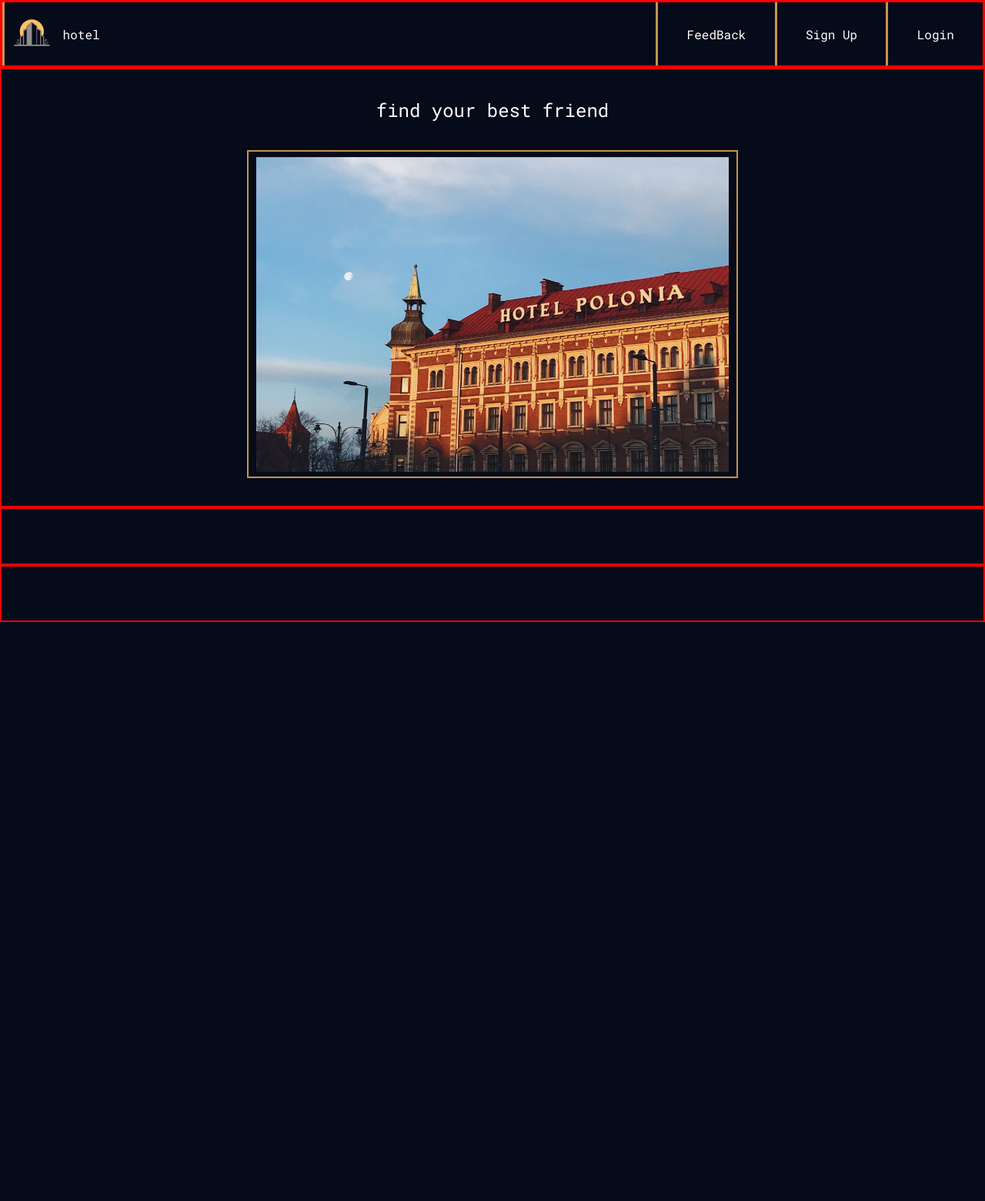
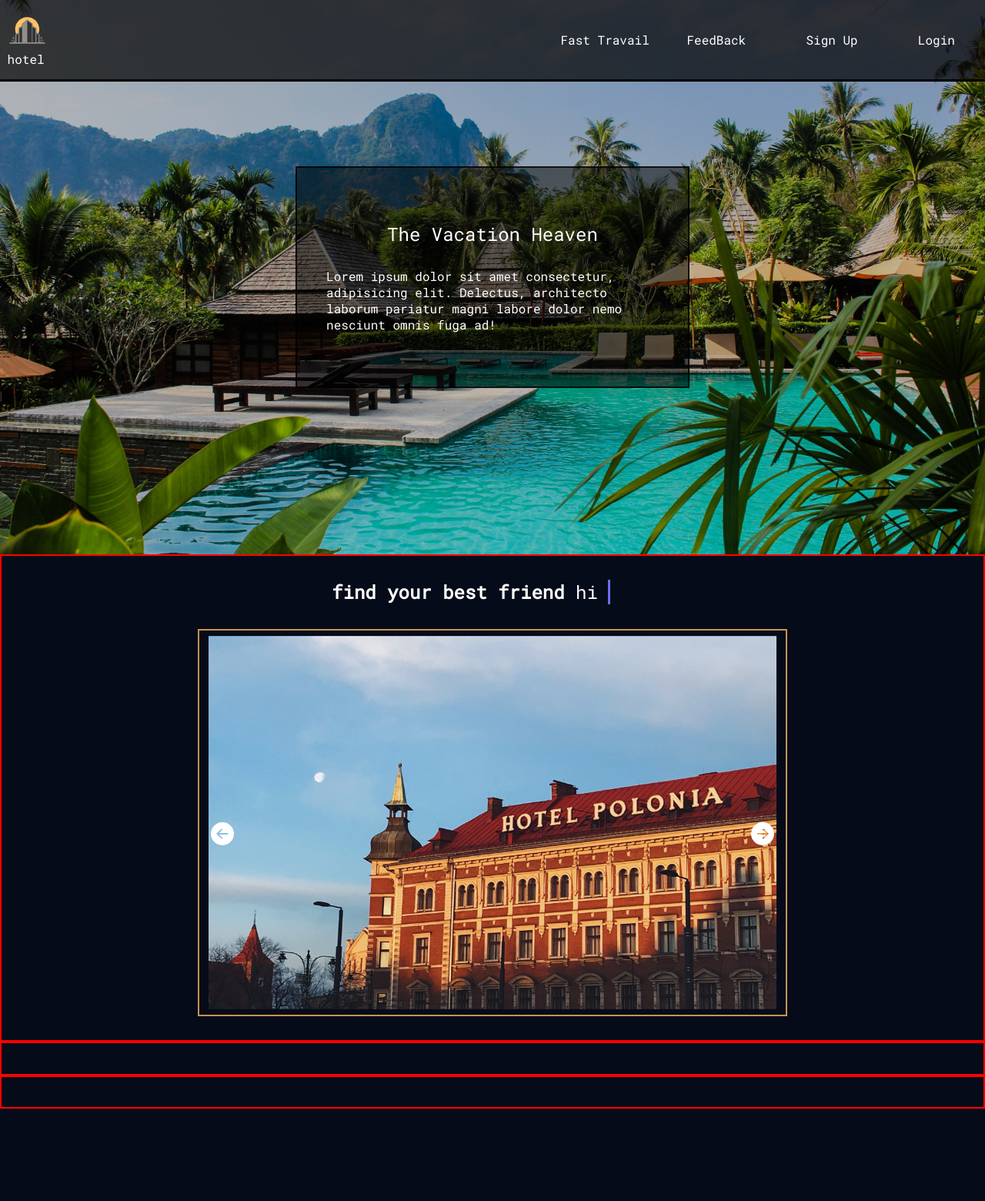
Before and after one commit to CaptainHmD/Hotel-website, a PHP site: page /public/views/index.html in a window 1280 px wide. Shown: the top 1560 px of the page at 77% size. Before the commit the page ends 808 px from the top, so only its background shows below. Run offline with PHP 8.4, Linux system fonts and the light colour scheme.

Commit message:
rebuild layout   navbar , page style

```diff
--- a/public/css/style.css
+++ b/public/css/style.css
@@ -20,7 +20,7 @@ body {
   flex-direction: column;
   height: 100vh;
   margin: 0;
-  overflow: hidden;
+  /* overflow: hidden; */
 }
 * {
   box-sizing: border-box;
@@ -28,7 +28,7 @@ body {
   padding: 0;
 }
 
-h1,h2,h3,a,p,span,svg{
+h1,h2,h3,h4,h5,a,p,span,svg{
     font-family: 'Roboto Mono', monospace;
     font-weight: 400;
     color: white;
@@ -45,9 +45,13 @@ a{
 nav {
   display: flex;
     width: 100%;
-    border: 3px solid red;
+    border-bottom:solid 3px  black;
     /* height: auto; */
+    background-color: rgb(0, 0, 0,0.7);
 
+}
+#navbar{
+  position: absolute;
 }
 
 #logo {
@@ -68,13 +72,12 @@ nav > .nav-section{
     padding: 1rem  0.6rem ;
     display: flex; /* to add gap between logo and website name*/
     gap: 1rem;
-    border-left: 3px solid #c49450 ;
-    justify-content: center;
+    justify-content:space-around;
     align-items: center;
 }
 #logo-section{
     flex-basis: calc(100%/1.5);
-    justify-content: start;
+    justify-content: space-between;
 }
 #feedback-section{
     flex-grow: 1;
@@ -87,6 +90,63 @@ nav > .nav-section{
 }
 
 /* end nav */
+
+
+
+#img-full-fill{
+  width: 100%;
+  height: 100%;
+  background: linear-gradient(rgba(0,0,0,0.3),rgba(0,0,0,0.2)),url('../resources/hotel-images/main1.jpg');
+  background-size:cover ;
+  background-repeat: no-repeat;
+  background-position: center;
+  position: static;
+
+  display: block;
+}
+.title-text-section{
+  position: relative;
+  width: 40%;
+  height: 40%;
+  background-color: rgba(0,0,0,0.5);
+  border:rgba(0,0,0,0.8) solid 2px;
+  top: 30%;
+  left: 30%;
+  display: flex;
+  flex-direction: column;
+  justify-content: center;
+  align-items: center;
+  gap: 10%;
+}
+.title{
+
+}
+
+.info-text{
+  width: 85%;
+}
+
+
+
+
+
+
+
+
+
+
+
+
+
+
+
+
+
+
+
+/* end of main page view */
+
+
 
 main > article{
   display: flex;
@@ -110,6 +170,13 @@ main > article .article-section{
 } */
 
 
+.text-title{
+  font-weight: 600
+}
+#text-animation{
+  /* position: relative; */
+}
+
 
 #img-text-section{
   display: flex;
@@ -117,14 +184,67 @@ main > article .article-section{
   justify-content: space-evenly;
   align-items: center;
 }
+
 #img-section{
-
-  width: 50%;
-  height: 75%;
+  position: relative;
+  width: 60%;
+  height: 80%;
   border: #c49450 solid 2px;
   display: flex;
   justify-content: center;
 }
+#next-arrow{
+  position: absolute;
+  right:  2%;
+  top: 50%;
+
+}
+
+#previous-arrow{
+position: absolute;
+  left: 2%;
+  top: 50%;
+}
+.bi-arrow{
+
+}
+
+#text-section{
+  display: flex;
+  justify-content: center;
+}
+
+
+#text-animation{
+  position: relative;
+}
+#text-animation::after{
+content: "";
+  position: absolute;
+  top: 0;
+  left: 0;
+  height: 100%;
+  width: 100%;
+  background-color:var(--background-color);
+  border-left: 3px solid rgb(109, 109, 240);
+  animation: typing 3s steps(12) infinite;
+
+}
+#text-animation::before{
+  content: attr(data-text);
+}
+
+
+@keyframes typing {
+  40%, 60%{
+    left:calc(100%);
+   }
+   100%{
+    left:0%;
+  }
+}
+
+
 
 #img-section > img {
   width: 97%;
--- a/public/js/script.js
+++ b/public/js/script.js
@@ -0,0 +1,26 @@
+const textAnimation = document.querySelector('#text-animation');
+
+let textCounter = 0
+textAnimation.addEventListener('animationiteration', (event) => {
+    console.log('end of iteration');
+    if(textCounter===0){
+        textAnimation.dataset.text="hi guys "
+        textCounter++
+    }else if(textCounter===1){
+        textAnimation.dataset.text="im hamad"
+        textCounter++
+
+    }else if(textCounter===2){
+        textAnimation.dataset.text="i like"
+        textCounter++
+
+    }else if(textCounter===3){
+        textAnimation.dataset.text="nothing !!"
+        textCounter++
+
+    }else if(textCounter===4){
+        textAnimation.dataset.text="end of e"
+        textCounter=0
+
+    }
+});
--- a/public/views/index.html
+++ b/public/views/index.html
@@ -11,19 +11,22 @@
 
 <body>
     <!-- <div class="container"> -->
-    <nav>
+    <nav id="navbar">
         <div class="nav-section" id="logo-section">
-            <a href="#">
+            <div> <a href="#">
                 <img id="logo" src="../resources/icons/a6c89eb25f20c37a608f1cef9ca70d24.svg" alt="">
             </a>
             <a href="#">
                 <h1 class="nav-text">hotel</h1>
-            </a>
+            </a></div>
+
+            <!-- must be list and reveal result on hover -->
+            <h2 class="nav-section nav-text" id="fast-travail">Fast Travail</h2>
 
         </div>
         <div class="nav-section" id="feedback-section">
 
-            <h2 class="nav-text">FeedBack</h2>
+            <a href=""><h2 class="nav-text">FeedBack</h2></a>
         </div>
 
         <div class="nav-section" id="register-section">
@@ -32,20 +35,46 @@
             </h1>
         </div>
         <div class="nav-section" id="login-logout-section">
-            <h2 class="nav-text">Login</h2>
+            <a href=""><h2 class="nav-text">Login</h2></a>
         </div>
     </nav>
 
     <main>
+
+        <article class="main-page-view">
+    <div id="img-full-fill">
+
+        <div class="title-text-section">
+                <div class="title">
+                    <h1>The Vacation Heaven</h1>
+                </div>
+                <h4 class="info-text">
+                    Lorem ipsum dolor sit amet consectetur, adipisicing elit. Delectus, architecto laborum pariatur magni labore dolor nemo nesciunt omnis fuga ad!
+                </h4>
+        </div>
+
+
+    </div>
+        </article>
+
+        <!-- <div class="article-section"></div> -->
+    <!-- after main view will be our services then the text animation and img swapping -->
         <article>
             <div class="article-section" id="img-text-section">
-                <div id="text-animation">
-                    <h1 id="text-title">find your best friend</h1>
+
+                <div id="text-section">
+                    <h1 class="text-title">find your best friend&nbsp;<span id="text-animation" data-text="hi im span"></span></h1>
                 </div>
                 <div id="img-section">
+                    <div id="next-arrow"><svg xmlns="http://www.w3.org/2000/svg" width="30" height="16%" fill="currentColor" class="bi bi-arrow-right-circle-fill" viewBox="0 0 16 16">
+                        <path d="M8 0a8 8 0 1 1 0 16A8 8 0 0 1 8 0zM4.5 7.5a.5.5 0 0 0 0 1h5.793l-2.147 2.146a.5.5 0 0 0 .708.708l3-3a.5.5 0 0 0 0-.708l-3-3a.5.5 0 1 0-.708.708L10.293 7.5H4.5z"/>
+                      </svg></div>
+                    <div id="previous-arrow"><svg xmlns="http://www.w3.org/2000/svg" width="30" height="16%" fill="currentColor" class="bi bi-arrow-left-circle-fill" viewBox="0 0 16 16">
+                        <path d="M8 0a8 8 0 1 0 0 16A8 8 0 0 0 8 0zm3.5 7.5a.5.5 0 0 1 0 1H5.707l2.147 2.146a.5.5 0 0 1-.708.708l-3-3a.5.5 0 0 1 0-.708l3-3a.5.5 0 1 1 .708.708L5.707 7.5H11.5z"/>
+                      </svg></div>
+                      <!-- <div class="img-info"></div> -->
                     <img src="../resources/hotel-images/hotel1.jpg" alt="" width="50">
                 </div>
-
             </div>
             <div class="article-section"></div>
             <div class="article-section"></div>
@@ -58,6 +87,7 @@
     </main>
 
     <!-- </div> -->
+    <script src="../js/script.js"></script>
 </body>
 
 </html>
```
Also changed, not shown: todo.txt (added, +15 -0 lines), public/resources/hotel-images/main1.jpg (added).
